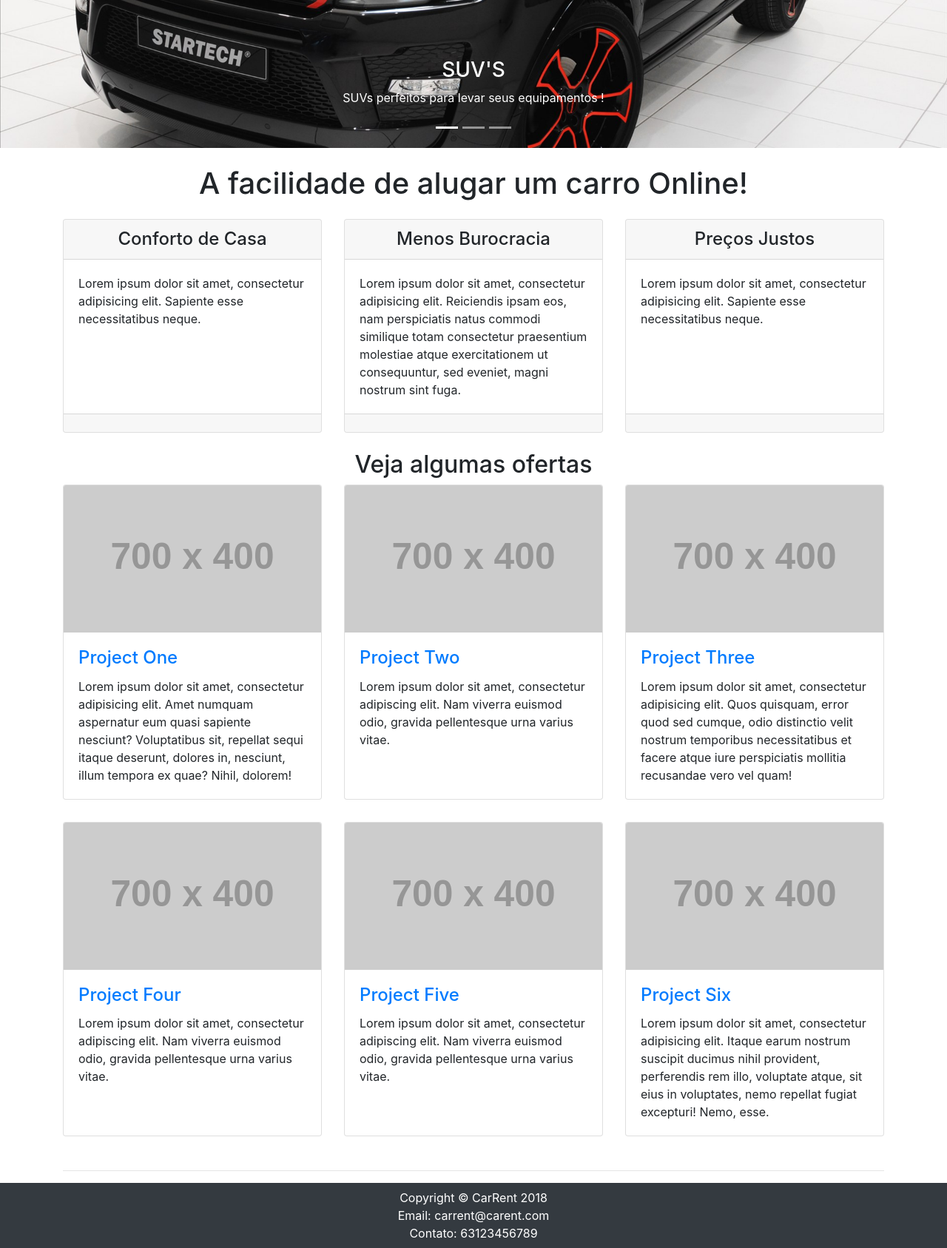
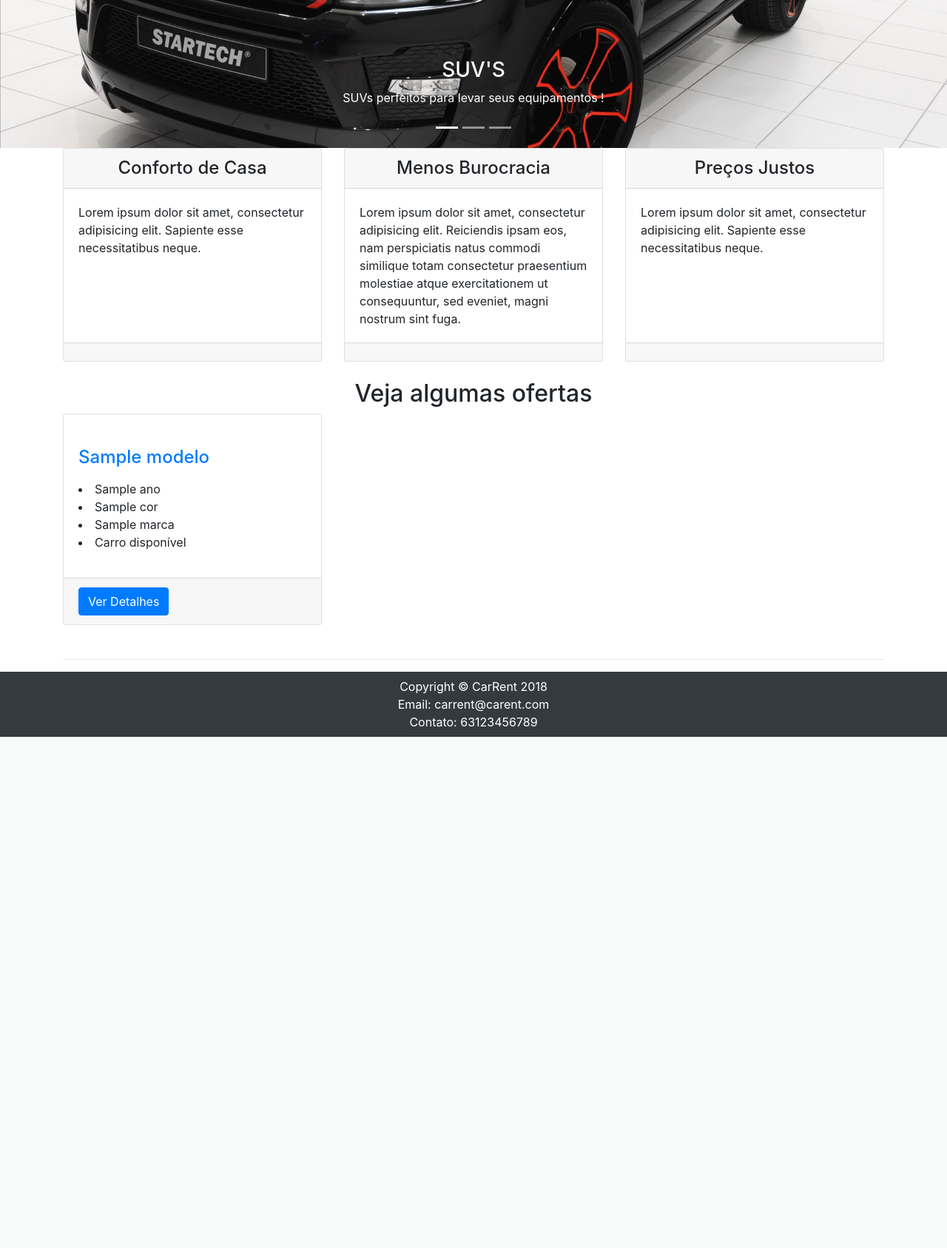
Before and after one commit to brunacoquirodrigues/Prog_Comercial, a Django app: template carRent/rental/templates/homepage.html in a window 1280 px wide. Shown: the part 376-2063 px from the top of the page at 74% size. After the commit the page ends 1372 px from the top, so only its background shows below. Run offline with Django 3.2, Linux system fonts and the light colour scheme; the template is opened without the code that fills it: most values are stand-ins (such as "Sample title", 1, 10 or a date in 2020); grey boxes labelled with a size stand in for pictures from a placeholder-image service; some libraries are stand-ins or nearby versions.

Commit message:
adequando o template homepage.html

```diff
--- a/carRent/rental/templates/homepage.html
+++ b/carRent/rental/templates/homepage.html
@@ -1,10 +1,10 @@
-{% extends 'index.html' %}
-
-{% block content %}
+{% extends 'index.html' %} {% block content %}
 <!-- Page Content -->
 <div class="container">
 
-      <h1 class="my-4" style="text-align:center;"> A facilidade de alugar um carro Online!</h1>
+  {% if user.is_authenticated %}
+  <h1 class="my-4" style="text-align:center;"> Encontre um carro agora, {{ user.first_name }} {{user.last_name}} ! {% endif %}
+  </h1>
 
   <!-- Marketing Icons Section -->
   <div class="row">
@@ -23,7 +23,9 @@
       <div class="card h-100">
         <h4 class="card-header" style="text-align:center;">Menos Burocracia</h4>
         <div class="card-body">
-              <p class="card-text">Lorem ipsum dolor sit amet, consectetur adipisicing elit. Reiciendis ipsam eos, nam perspiciatis natus commodi similique totam consectetur praesentium molestiae atque exercitationem ut consequuntur, sed eveniet, magni nostrum sint fuga.</p>
+          <p class="card-text">Lorem ipsum dolor sit amet, consectetur adipisicing elit. Reiciendis ipsam eos, nam perspiciatis natus commodi
+            similique totam consectetur praesentium molestiae atque exercitationem ut consequuntur, sed eveniet, magni nostrum
+            sint fuga.</p>
         </div>
         <div class="card-footer">
 
@@ -48,77 +50,40 @@
   <h2 style="text-align:center;"> Veja algumas ofertas</h2>
 
   <div class="row">
+    {% for carro in object_list %}
+    {% if not carro.alugado %}
     <div class="col-lg-4 col-sm-6 portfolio-item">
       <div class="card h-100">
-            <a href="#"><img class="card-img-top" src="http://placehold.it/700x400" alt=""></a>
+        <a href="#">
+          <img class="card-img-top" src="{{ carro.carr_pic.url }}" alt="">
+        </a>
         <div class="card-body">
           <h4 class="card-title">
-                <a href="#">Project One</a>
+            <a href="#">{{ carro.modelo }}</a>
           </h4>
-              <p class="card-text">Lorem ipsum dolor sit amet, consectetur adipisicing elit. Amet numquam aspernatur eum quasi sapiente nesciunt? Voluptatibus sit, repellat sequi itaque deserunt, dolores in, nesciunt, illum tempora ex quae? Nihil, dolorem!</p>
+          <p class="card-text">
+            <li> {{carro.ano}} </li>
+            <li> {{carro.cor_carro_fk.cor}} </li>
+            <li> {{carro.marca_carro_fk.marca}} </li>
+            <li> Carro disponível </li>
+          </p>
+        </div>
+        <div class="card-footer">
+        <a class="btn btn-primary" href="{{ carro.get_absolute_url }}" role="button">Ver Detalhes</a>
+        {% if user.is_authenticated %}
+        <a class="btn btn-info" href="#" role="button">Alugar</a>
+        {% endif %}
         </div>
       </div>
     </div>
-        <div class="col-lg-4 col-sm-6 portfolio-item">
-          <div class="card h-100">
-            <a href="#"><img class="card-img-top" src="http://placehold.it/700x400" alt=""></a>
-            <div class="card-body">
-              <h4 class="card-title">
-                <a href="#">Project Two</a>
-              </h4>
-              <p class="card-text">Lorem ipsum dolor sit amet, consectetur adipiscing elit. Nam viverra euismod odio, gravida pellentesque urna varius vitae.</p>
-            </div>
-          </div>
-        </div>
-        <div class="col-lg-4 col-sm-6 portfolio-item">
-          <div class="card h-100">
-            <a href="#"><img class="card-img-top" src="http://placehold.it/700x400" alt=""></a>
-            <div class="card-body">
-              <h4 class="card-title">
-                <a href="#">Project Three</a>
-              </h4>
-              <p class="card-text">Lorem ipsum dolor sit amet, consectetur adipisicing elit. Quos quisquam, error quod sed cumque, odio distinctio velit nostrum temporibus necessitatibus et facere atque iure perspiciatis mollitia recusandae vero vel quam!</p>
-            </div>
-          </div>
-        </div>
-        <div class="col-lg-4 col-sm-6 portfolio-item">
-          <div class="card h-100">
-            <a href="#"><img class="card-img-top" src="http://placehold.it/700x400" alt=""></a>
-            <div class="card-body">
-              <h4 class="card-title">
-                <a href="#">Project Four</a>
-              </h4>
-              <p class="card-text">Lorem ipsum dolor sit amet, consectetur adipiscing elit. Nam viverra euismod odio, gravida pellentesque urna varius vitae.</p>
-            </div>
-          </div>
-        </div>
-        <div class="col-lg-4 col-sm-6 portfolio-item">
-          <div class="card h-100">
-            <a href="#"><img class="card-img-top" src="http://placehold.it/700x400" alt=""></a>
-            <div class="card-body">
-              <h4 class="card-title">
-                <a href="#">Project Five</a>
-              </h4>
-              <p class="card-text">Lorem ipsum dolor sit amet, consectetur adipiscing elit. Nam viverra euismod odio, gravida pellentesque urna varius vitae.</p>
-            </div>
-          </div>
-        </div>
-        <div class="col-lg-4 col-sm-6 portfolio-item">
-          <div class="card h-100">
-            <a href="#"><img class="card-img-top" src="http://placehold.it/700x400" alt=""></a>
-            <div class="card-body">
-              <h4 class="card-title">
-                <a href="#">Project Six</a>
-              </h4>
-              <p class="card-text">Lorem ipsum dolor sit amet, consectetur adipisicing elit. Itaque earum nostrum suscipit ducimus nihil provident, perferendis rem illo, voluptate atque, sit eius in voluptates, nemo repellat fugiat excepturi! Nemo, esse.</p>
-            </div>
-          </div>
-        </div>
+    {% endif %}
+    {% endfor %}
   </div>
   <!-- /.row -->
 
   <!-- Features Section -->
-      {% comment %} <div class="row">
+  {% comment %}
+  <div class="row">
     <div class="col-lg-6">
       <h2>Modern Business Features</h2>
       <p>The Modern Business template by Start Bootstrap includes:</p>
@@ -131,7 +96,8 @@
         <li>Working contact form with validation</li>
         <li>Unstyled page elements for easy customization</li>
       </ul>
-          <p>Lorem ipsum dolor sit amet, consectetur adipisicing elit. Corporis, omnis doloremque non cum id reprehenderit, quisquam totam aspernatur tempora minima unde aliquid ea culpa sunt. Reiciendis quia dolorum ducimus unde.</p>
+      <p>Lorem ipsum dolor sit amet, consectetur adipisicing elit. Corporis, omnis doloremque non cum id reprehenderit, quisquam
+        totam aspernatur tempora minima unde aliquid ea culpa sunt. Reiciendis quia dolorum ducimus unde.</p>
     </div>
     <div class="col-lg-6">
       <img class="img-fluid rounded" src="http://placehold.it/700x450" alt="">
@@ -142,9 +108,11 @@
   <hr>
 
   <!-- Call to Action Section -->
-      {% comment %} <div class="row mb-4">
+  {% comment %}
+  <div class="row mb-4">
     <div class="col-md-8">
-          <p>Lorem ipsum dolor sit amet, consectetur adipisicing elit. Molestias, expedita, saepe, vero rerum deleniti beatae veniam harum neque nemo praesentium cum alias asperiores commodi.</p>
+      <p>Lorem ipsum dolor sit amet, consectetur adipisicing elit. Molestias, expedita, saepe, vero rerum deleniti beatae veniam
+        harum neque nemo praesentium cum alias asperiores commodi.</p>
     </div>
     <div class="col-md-4">
       <a class="btn btn-lg btn-secondary btn-block" href="#">Call to Action</a>
```
Lines whose indentation alone changed are shown as unchanged.
